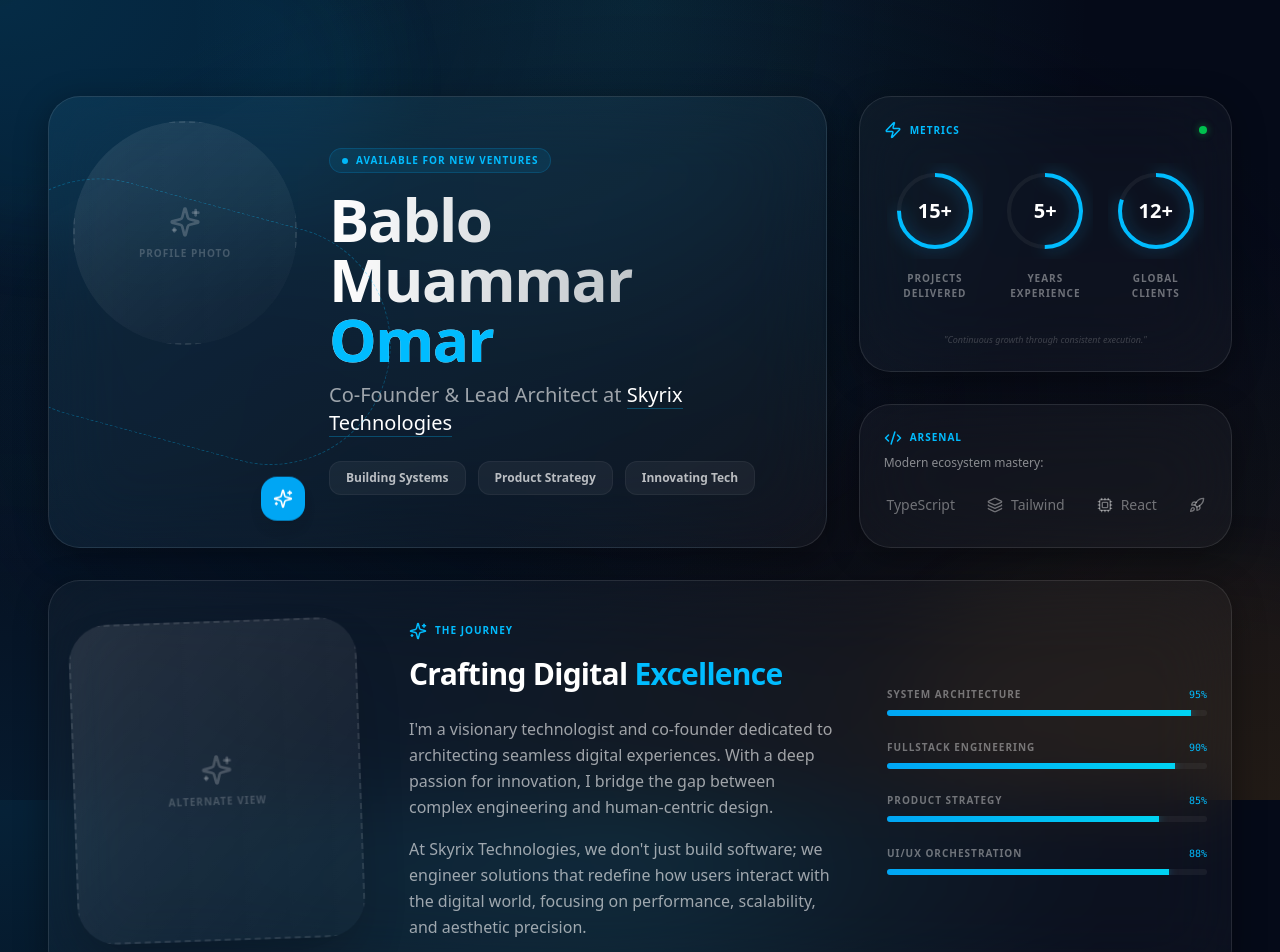
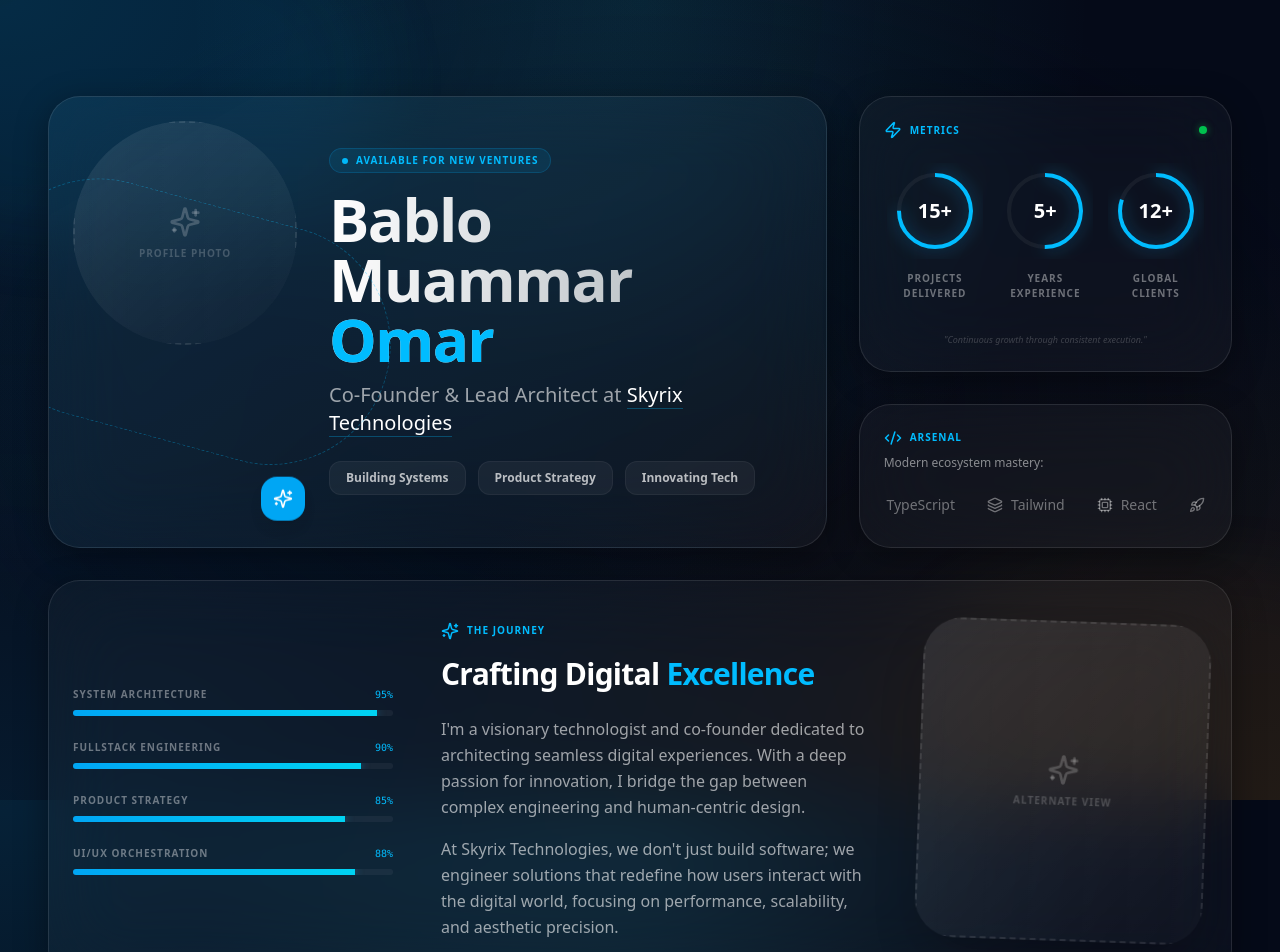
Before and after one commit to katsomar/omar-muammar-card, a Next.js app: page / in a window 1280 px wide. Shown: the top 952 px of the page. Built offline with nearby package versions, Linux system fonts and the light colour scheme.

Commit message:
rearranged theorder of the cards

```diff
--- a/app/page.tsx
+++ b/app/page.tsx
@@ -231,30 +231,8 @@ export default function Home() {
 
           {/* ABOUT ME SECTION */}
           <BentoCard className="md:col-span-12 flex flex-col lg:flex-row items-center lg:items-stretch gap-12 py-10">
-            {/* Image Left */}
-            <div className="shrink-0">
-              <ImagePlaceholder className="w-64 h-64 md:w-72 md:h-80 rounded-[2.5rem] shadow-2xl rotate-[-2deg] hover:rotate-0 transition-transform duration-500" label="Alternate View" />
-            </div>
-
-            {/* Content Middle */}
-            <div className="flex-1 flex flex-col justify-center text-center lg:text-left">
-              <div className="flex items-center gap-2 text-sky-400 mb-4 justify-center lg:justify-start">
-                <Sparkles size={18} />
-                <span className="text-[10px] uppercase tracking-widest font-bold">The Journey</span>
-              </div>
-              <h2 className="text-3xl font-black mb-6 tracking-tight">Crafting Digital <span className="text-sky-400">Excellence</span></h2>
-              <div className="space-y-4 text-white/60 leading-relaxed text-sm md:text-base max-w-2xl mx-auto lg:mx-0">
-                <p>
-                  I'm a visionary technologist and co-founder dedicated to architecting seamless digital experiences. With a deep passion for innovation, I bridge the gap between complex engineering and human-centric design.
-                </p>
-                <p>
-                  At Skyrix Technologies, we don't just build software; we engineer solutions that redefine how users interact with the digital world, focusing on performance, scalability, and aesthetic precision.
-                </p>
-              </div>
-            </div>
-
-            {/* Skills Right */}
-            <div className="w-full lg:w-80 flex flex-col justify-center gap-6">
+            {/* Skills Left */}
+            <div className="w-full lg:w-80 flex flex-col justify-center gap-6 order-2 lg:order-1">
               {[
                 { name: "System Architecture", level: 95 },
                 { name: "Fullstack Engineering", level: 90 },
@@ -276,6 +254,28 @@ export default function Home() {
                   </div>
                 </div>
               ))}
+            </div>
+
+            {/* Content Middle */}
+            <div className="flex-1 flex flex-col justify-center text-center lg:text-left order-3 lg:order-2">
+              <div className="flex items-center gap-2 text-sky-400 mb-4 justify-center lg:justify-start">
+                <Sparkles size={18} />
+                <span className="text-[10px] uppercase tracking-widest font-bold">The Journey</span>
+              </div>
+              <h2 className="text-3xl font-black mb-6 tracking-tight">Crafting Digital <span className="text-sky-400">Excellence</span></h2>
+              <div className="space-y-4 text-white/60 leading-relaxed text-sm md:text-base max-w-2xl mx-auto lg:mx-0">
+                <p>
+                  I'm a visionary technologist and co-founder dedicated to architecting seamless digital experiences. With a deep passion for innovation, I bridge the gap between complex engineering and human-centric design.
+                </p>
+                <p>
+                  At Skyrix Technologies, we don't just build software; we engineer solutions that redefine how users interact with the digital world, focusing on performance, scalability, and aesthetic precision.
+                </p>
+              </div>
+            </div>
+
+            {/* Image Right */}
+            <div className="shrink-0 order-1 lg:order-3">
+              <ImagePlaceholder className="w-64 h-64 md:w-72 md:h-80 rounded-[2.5rem] shadow-2xl rotate-[2deg] hover:rotate-0 transition-transform duration-500" label="Alternate View" />
             </div>
           </BentoCard>
 
```
